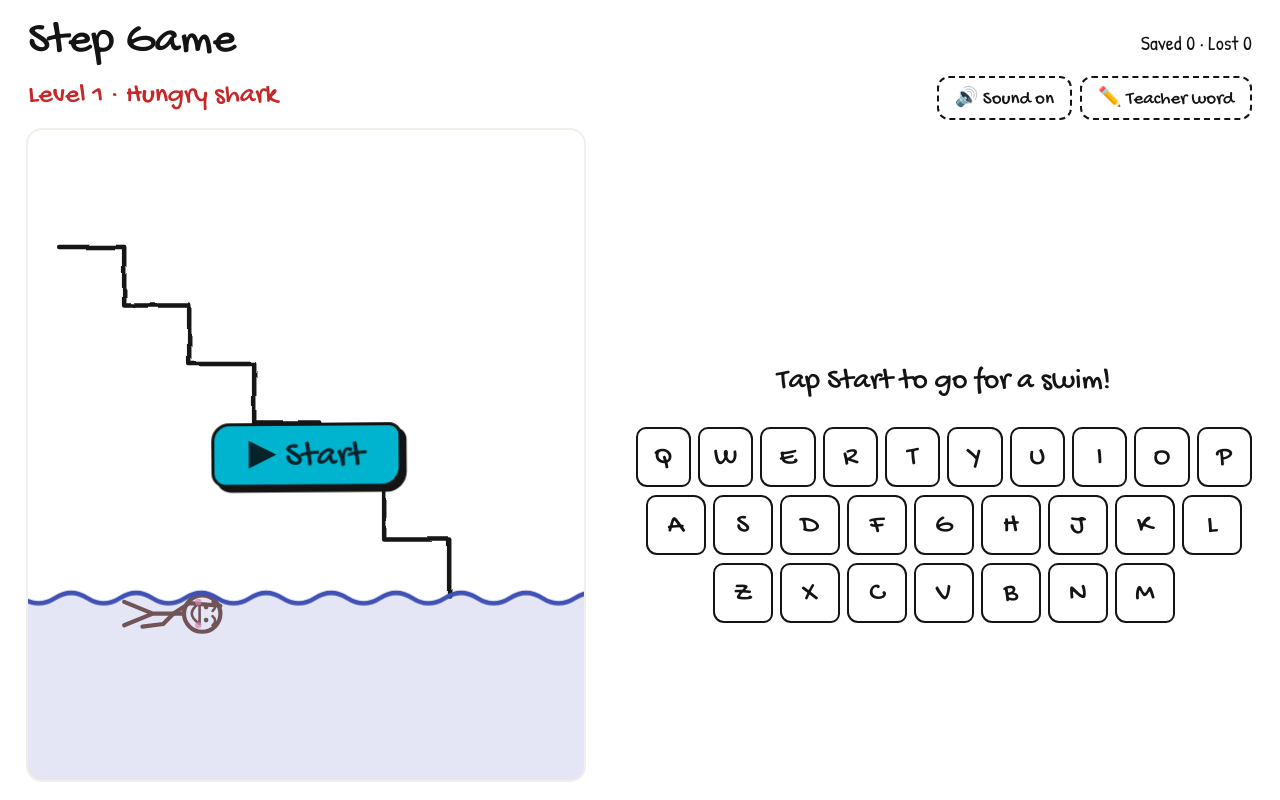
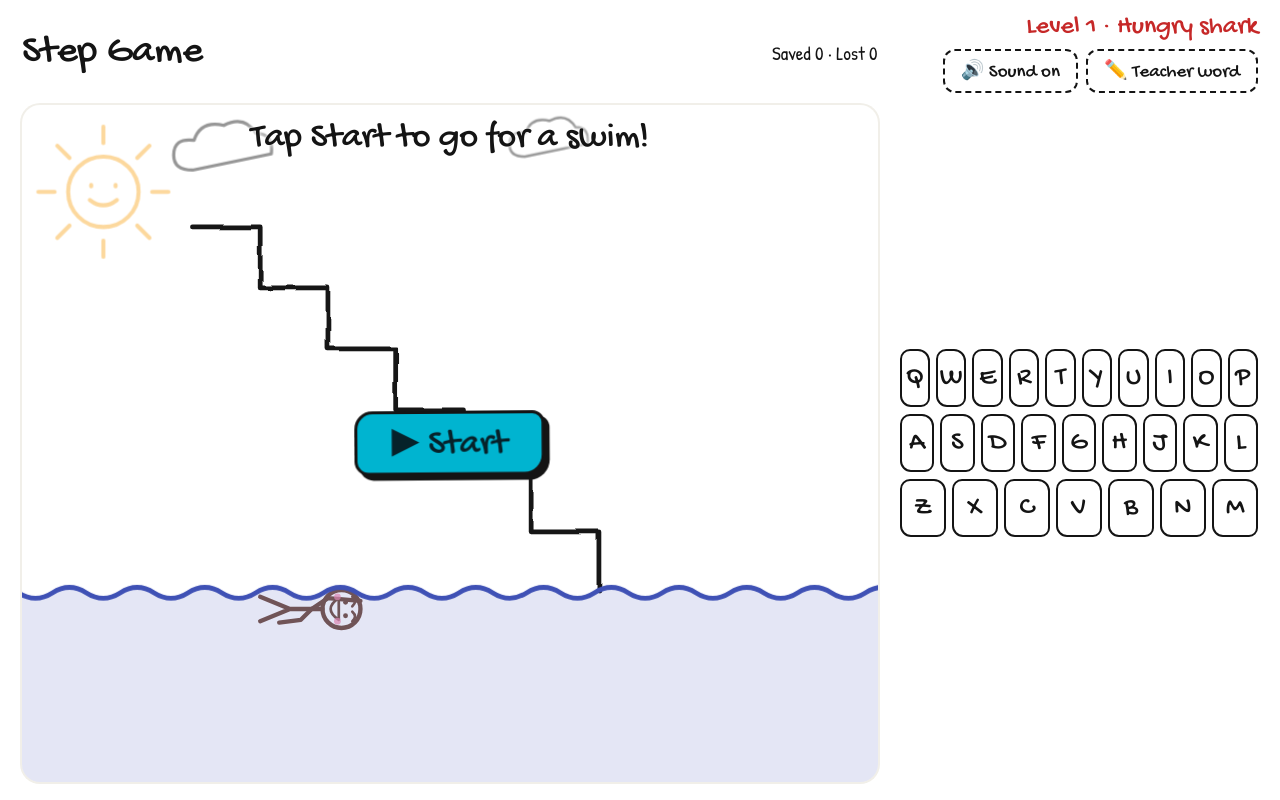
Before and after one commit to thewholegovernment/step-game, a plain HTML site: page index.html in a window 1280 px wide. Drawn offline with Linux system fonts and the light colour scheme.

Commit message:
Make the scene the focal point on desktop
The scene now fills most of the screen and widens to the window, with
the word written in the sea and messages in the sky, like the original
sketch. Adds a doodle sun and drifting clouds. Keyboard moves to a
side panel.

Co-Authored-By: Claude Opus 5.5 <noreply@anthropic.com>
Claude-Session: https://claude.ai/code/session_014NagXn7NHLmFzV7J22GCUy

```diff
--- a/index.html
+++ b/index.html
@@ -76,21 +76,26 @@ h1{font:400 34px/1.05 "Gochi Hand",cursive;margin:0}
 @media (prefers-reduced-motion:reduce){.startb.show,.title.show{animation:none}.title.show{transform:rotate(-3deg)}}
 .tip{display:none;margin:0;text-align:center;font-size:16px;opacity:.6}
 @media (hover:hover){.kb button:hover:not(:disabled),.tbtn:hover,.card button:hover:not(:disabled){background:var(--soft)}.again:hover,.card button.go:hover:not(:disabled){filter:brightness(1.08)}}
+.side{display:contents}
+.hud{display:none}
 @media (min-width:900px){
- main{max-width:1320px;min-height:100vh;padding:18px 28px;column-gap:clamp(24px,4vw,56px);row-gap:10px;display:grid;
-  grid-template-columns:auto minmax(0,1fr);grid-template-rows:auto auto 1fr auto auto auto auto auto auto 1fr}
- header,.top{grid-column:1/-1}
- h1{font-size:46px}.score{font-size:20px}.lvl{font-size:28px}
- .scene{grid-column:1;grid-row:3/11;align-self:start;width:min(62vw,calc((100vh - 150px)*.856));max-width:none}
- .cat,.word,.msg,.again,.kb,.tip{grid-column:2}
- .cat{grid-row:4;font-size:21px}.word{grid-row:5;font-size:46px;min-height:66px;gap:14px 44px}
- .word span{width:38px;height:56px}.word .wg{gap:10px}
- .word.small{font-size:36px;gap:12px 34px}.word.small span{width:30px;height:46px}.word.small .wg{gap:7px}
- .msg{grid-row:6;font-size:30px}.again{grid-row:7;font-size:28px;height:56px}
- .kb{grid-row:8;gap:8px;margin-top:8px}.row{gap:7px}
- .kb button{max-width:60px;height:60px;font-size:28px}
+ main{max-width:none;height:100vh;min-height:560px;padding:14px 22px 18px;gap:12px 22px;display:grid;
+  grid-template-columns:minmax(0,1fr) clamp(340px,28vw,440px);grid-template-rows:auto minmax(0,1fr)}
+ header{grid-column:1;grid-row:1;align-items:center}.top{grid-column:2;grid-row:1;flex-direction:column;align-items:flex-end;gap:6px}
+ h1{font-size:40px}.score{font-size:19px}.lvl{font-size:26px;margin:0}
+ .scene{grid-column:1;grid-row:2;aspect-ratio:auto;height:100%;width:100%;border-radius:18px}
+ .hud{display:flex;position:absolute;inset:0;pointer-events:none;flex-direction:column;justify-content:space-between;padding:1.6% 3% 2.4%}
+ .hud .msg{font-size:clamp(28px,2.8vw,48px);text-shadow:0 0 8px var(--bg),0 0 3px var(--bg)}
+ .hud .cat{font-size:clamp(18px,1.5vw,24px);opacity:.8}
+ .hud .word{font-size:clamp(40px,4.2vw,70px);gap:12px clamp(30px,3vw,56px);min-height:0}
+ .hud .word span{width:clamp(30px,3vw,52px);height:auto;min-height:1.25em;border-bottom-width:4px}
+ .hud .word .wg{gap:clamp(8px,.8vw,14px)}
+ .hud .word.small{font-size:clamp(32px,3.2vw,54px)}.hud .word.small span{width:clamp(24px,2.3vw,40px);min-height:1.25em}
+ .side{grid-column:2;grid-row:2;display:flex;flex-direction:column;justify-content:center;gap:16px}
+ .again{font-size:28px;height:60px;width:100%}
+ .kb{gap:7px}.row{gap:6px}.kb button{max-width:none;height:58px;font-size:27px}
 }
-@media (min-width:900px) and (hover:hover){.tip{display:block;grid-row:9}}
+@media (min-width:900px) and (hover:hover){.tip{display:block}}
 .wave{animation:wave 3s linear infinite}
 @keyframes wave{to{transform:translateX(-50px)}}
 .tremble{animation:tremble .18s linear infinite}
@@ -111,6 +116,10 @@ h1{font:400 34px/1.05 "Gochi Hand",cursive;margin:0}
    <defs>
     <filter id="rough"><feTurbulence type="fractalNoise" baseFrequency="0.035" numOctaves="2" seed="4"/><feDisplacementMap in="SourceGraphic" scale="2.6"/></filter>
    </defs>
+   <g id="sky" stroke="var(--ink)" stroke-width="2.4" fill="none" stroke-linecap="round" stroke-linejoin="round" opacity=".45">
+    <g id="sun" transform="translate(-120 30)"><circle r="26" stroke="#f9a825" stroke-width="3"/><path d="M0,-36 V-48 M0,36 V48 M-36,0 H-48 M36,0 H48 M25,25 L34,34 M-25,25 L-34,34 M25,-25 L34,-34 M-25,-25 L-34,-34" stroke="#f9a825" stroke-width="3"/><path d="M-9,-5 v1 M9,-5 v1 M-10,6 Q0,14 10,6" stroke="#f9a825" stroke-width="3"/></g>
+    <g id="clouds"></g>
+   </g>
    <path filter="url(#rough)" d="M10,60 H60 V105 H110 V150 H160 V195 H210 V240 H260 V285 H310 V328" fill="none" stroke="var(--ink)" stroke-width="3.5" stroke-linecap="round" stroke-linejoin="round"/>
    <g id="wrongs" font-family="Gochi Hand, cursive" font-size="30" fill="var(--man)"></g>
    <text id="sfx" x="250" y="190" font-family="Gochi Hand, cursive" font-size="24" fill="var(--wrong)" opacity="0" text-anchor="middle">♪ dun-dun… dun-dun… ♪</text>
@@ -130,15 +139,18 @@ h1{font:400 34px/1.05 "Gochi Hand",cursive;margin:0}
     <path id="seaLine" fill="none" stroke="var(--sea)" stroke-width="3.5" stroke-linecap="round" d=""/>
    </g>
   </svg>
+  <div class="hud" id="hud"><div id="hudTop"></div><div id="hudBot"></div></div>
   <div class="ov"><button class="startb" id="start">▶ Start</button>
    <div class="title" id="title" role="status"><p id="tlvl"></p><svg id="tsvg" viewBox="-105 -125 225 160"></svg><h2 id="tname"></h2></div></div>
  </div>
  <div class="cat" id="cat"></div>
  <div class="word" id="word" aria-live="polite"></div>
  <div class="msg" id="msg" aria-live="polite"></div>
+ <div class="side">
  <button class="again" id="again"></button>
  <div class="kb" id="kb"></div>
  <p class="tip">Tip: type letters on your keyboard · Enter to continue</p>
+ </div>
 </main>
 <div class="modal" id="modal" role="dialog" aria-modal="true" aria-labelledby="mt">
  <form class="card" id="tform" autocomplete="off">
@@ -173,8 +185,8 @@ const isL=c=>c>="A"&&c<="Z";
 const tread=i=>({x:35+50*i,y:60+45*i});
 
 // sea
-{let d="M-60,330";for(let x=-60;x<460;x+=50)d+=` Q${x+12.5},322 ${x+25},330 Q${x+37.5},338 ${x+50},330`;
- $("seaLine").setAttribute("d",d);$("seaFill").setAttribute("d",d+" L460,480 L-60,480 Z");}
+{let d="M-460,330";for(let x=-460;x<960;x+=50)d+=` Q${x+12.5},322 ${x+25},330 Q${x+37.5},338 ${x+50},330`;
+ $("seaLine").setAttribute("d",d);$("seaFill").setAttribute("d",d+" L960,480 L-460,480 Z");}
 
 const ease=p=>p<.5?2*p*p:1-(-2*p+2)**2/2;
 const tween=(ms,f,e=ease)=>new Promise(res=>{const s=performance.now();
@@ -285,7 +297,7 @@ function drawFx(dt){
 function loop(ts){
  const dt=Math.min(.05,(ts-(last||ts))/1000);last=ts;
  E.t=ts/1000;enemyG.setAttribute("transform",`translate(${E.x.toFixed(1)} ${(SEA+E.y).toFixed(1)})`);
- enemyG.innerHTML=ENEMIES[E.i].draw(E.rage,E.open,E.t);drawFx(dt);
+ enemyG.innerHTML=ENEMIES[E.i].draw(E.rage,E.open,E.t);drawFx(dt);drawClouds(dt);
  if(cardOn)$("tsvg").innerHTML=`<g filter="url(#rough)">${ENEMIES[E.i].draw(1,.4+.4*Math.abs(Math.sin(E.t*3)),E.t)}</g>`;requestAnimationFrame(loop);
 }
 
@@ -438,7 +450,7 @@ SFX.fanfare(); face.innerHTML=WIN;arms("up");$("manInner").setAttribute("class",
 function bubbles(n=1){if(Math.random()<.35)SFX.bubble();const h=headPos();for(let i=0;i<n;i++)spawn({kind:"bubble",x:h.x+(Math.random()-.5)*6,y:h.y,vy:-30-Math.random()*25,r:(2+Math.random()*3).toFixed(1),life:2,max:2});}
 function bigSplash(x,n=16,power=1){for(let i=0;i<n;i++)spawn({kind:"drop",x:x+(Math.random()-.5)*20,y:SEA-2,vx:(Math.random()-.5)*160*power,vy:-(110+Math.random()*130)*power,g:420,r:(1.8+Math.random()*2).toFixed(1),life:2,max:2});}
 function fishSchool(){const cols=["#ff9800","#e91e63","#009688"];
- for(let i=0;i<5;i++)spawn({kind:"fish",x:440+i*28+Math.random()*20,y:385+Math.random()*60,vx:-(55+Math.random()*25),s:(.7+Math.random()*.5).toFixed(2),c:cols[i%3],life:12,max:12});}
+ for(let i=0;i<5;i++)spawn({kind:"fish",x:VB.x+VB.w+20+i*28+Math.random()*20,y:385+Math.random()*60,vx:-(55+Math.random()*25),s:(.7+Math.random()*.5).toFixed(2),c:cols[i%3],life:12,max:12});}
 function swimTo(tx,ms,bub=true){
  const x0=pos.x,dir=tx>x0?1:-1;pos.r=90*dir;let nb=0,ph=-1;
  return tween(ms,p=>{const now=performance.now();pos.x=lerp(x0,tx,p);pos.y=SEA+12+Math.sin(now/180)*3;
@@ -549,6 +561,24 @@ $("tform").addEventListener("submit",e=>{e.preventDefault();
  if(busy){pending=c;$("msg").textContent="Got it! Your word is ready for the next round.";}
  else{resetScene();newWord(c);$("msg").textContent=`Watch out for ${ENEMIES[E.i].intro}!`;}
 });
+
+// fit the scene to its box (wider on desktop) + drifting clouds + desktop HUD
+const VB={x:-14,w:428};
+const sceneEl=document.querySelector(".scene"),svgEl=$("svg");
+function fitView(){const r=sceneEl.getBoundingClientRect();if(!r.height)return;
+ const w=Math.max(428,Math.min(820,500*r.width/r.height));VB.w=w;VB.x=200-w/2;
+ svgEl.setAttribute("viewBox",`${VB.x.toFixed(1)} -30 ${w.toFixed(1)} 500`);
+ $("sun").setAttribute("transform",`translate(${(VB.x+60).toFixed(1)} 34)`);$("sun").style.display=w<560?"none":"";}
+new ResizeObserver(fitView).observe(sceneEl);
+const CLOUD="M0,0 q-14,0 -14,-11 q0,-13 15,-11 q5,-15 22,-11 q15,-8 24,6 q13,0 11,15 Z";
+const clouds=[{x:40,y:18,s:1,v:6},{x:300,y:8,s:.8,v:9},{x:600,y:30,s:1.2,v:5}];
+function drawClouds(dt){$("clouds").innerHTML=clouds.map(c=>{c.x-=c.v*dt;if(c.x<VB.x-90)c.x=VB.x+VB.w+60;
+ return `<path transform="translate(${c.x.toFixed(1)} ${c.y}) scale(${c.s})" d="${CLOUD}"/>`}).join("");}
+const desk=matchMedia("(min-width:900px)");
+function placeHud(){const m=$("msg"),c=$("cat"),w=$("word"),side=document.querySelector(".side");
+ if(desk.matches){$("hudTop").append(m);$("hudBot").append(c,w);}
+ else{side.before(c,w,m);}}
+desk.addEventListener("change",placeHud);placeHud();
 $("title").addEventListener("click",()=>cardDone&&cardDone());
 $("start").addEventListener("click",intro);
 // opening scene: swimming, no enemy yet
```
